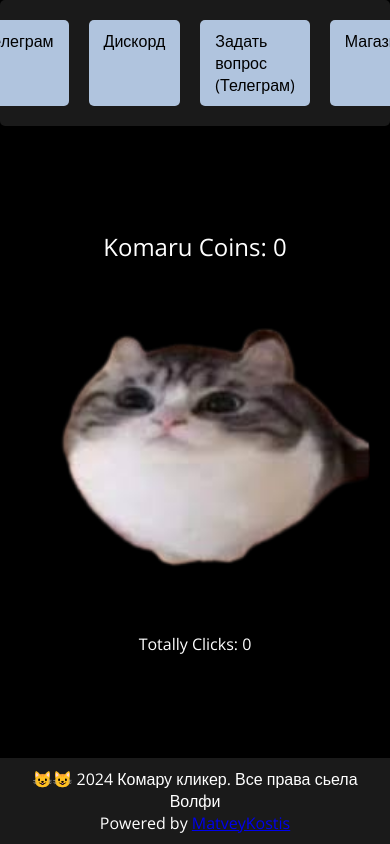
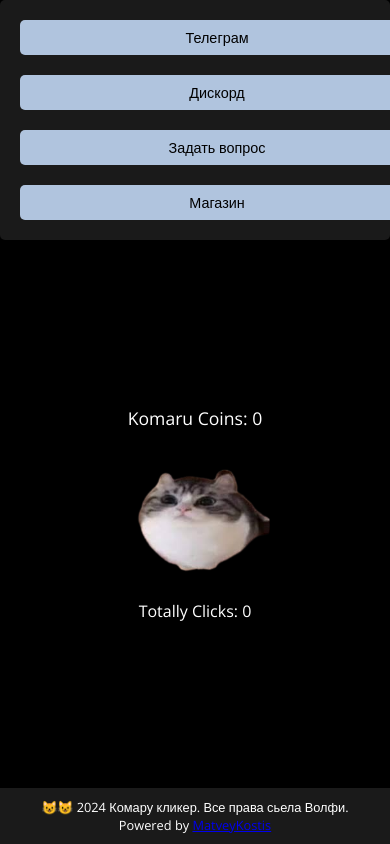
Before and after one commit to MatveyKostis/KomaruSite, a plain HTML site: page index.html in a window 390 px wide. Shown: the top 844 px of the page. Drawn offline with nearby package versions, Linux system fonts and the light colour scheme.

Commit message:
make support to mobile (also created telegram bot)

```diff
--- a/index.html
+++ b/index.html
@@ -1,5 +1,5 @@
 <!DOCTYPE html>
-<html>
+<html lang="ru">
 <head>
     <meta charset="UTF-8">
     <meta name="viewport" content="width=device-width, initial-scale=1.0">
@@ -10,7 +10,7 @@
     <div class="KomaruStart">
         <a href="https://t.me/komariikii" target="_blank">Телеграм</a>
         <a href="https://discord.com/invite/Xwncux6B" target="_blank">Дискорд</a>
-        <a href="https://t.me/KomaruAsk_bot" target="_blank">Задать вопрос (Телеграм)</a>
+        <a href="https://t.me/KomaruAsk_bot" target="_blank">Задать вопрос</a>
         <a href="shop.html">Магазин</a>
     </div>
 
@@ -27,7 +27,7 @@
     </main>
 
     <footer>
-        😺😺 2024 Комару кликер. Все права сьела Волфи<br>
+        😺😺 2024 Комару кликер. Все права сьела Волфи.<br>
         Powered by <a href="https://github.com/MatveyKostis" target="_blank">MatveyKostis</a>
     </footer>
 
--- a/style.css
+++ b/style.css
@@ -13,6 +13,7 @@ body {
 
 .KomaruStart {
     display: flex;
+    flex-wrap: wrap;
     padding: 20px;
     border-radius: 5px;
     margin-bottom: 20px;
@@ -21,17 +22,14 @@ body {
 }
 
 .KomaruStart a {
-    margin-right: 20px;
+    margin: 10px;
     background-color: lightsteelblue;
     padding: 10px 15px;
     border-radius: 5px;
     text-decoration: none;
     color: black;
     transition: background-color 0.3s;
-}
-
-.KomaruStart a:last-child {
-    margin-right: 0;
+    font-size: 1em;
 }
 
 .KomaruStart a:hover {
@@ -48,8 +46,8 @@ body {
 
 #clicker-img {
     border-radius: 50%;
-    width: 350px;
-    height: 350px;
+    width: 250px;  /* Меньше для мобильных */
+    height: 250px;
     cursor: pointer;
     transition: transform 0.1s;
 }
@@ -62,6 +60,7 @@ body {
     color: white;
     margin-bottom: 20px;
     font-size: 1.5em;
+    text-align: center;
 }
 
 footer {
@@ -70,6 +69,7 @@ footer {
     margin-top: 20px;
     padding: 10px;
     background-color: #1a1a1a;
+    font-size: 0.9em;
 }
 
 main {
@@ -94,7 +94,8 @@ main {
     border-radius: 10px;
     padding: 20px;
     text-align: center;
-    width: 250px;
+    width: 100%;
+    max-width: 250px;
 }
 
 .upgrade button {
@@ -114,3 +115,45 @@ main {
 h1, h2 {
     text-align: center;
 }
+
+/* Адаптация для мобильных устройств */
+@media (max-width: 768px) {
+    #clicker-img {
+        width: 200px;
+        height: 200px;
+    }
+
+    .KomaruStart a {
+        font-size: 0.9em;
+        padding: 8px 12px;
+    }
+
+    .Coins_Count {
+        font-size: 1.2em;
+    }
+}
+
+@media (max-width: 480px) {
+    .KomaruStart {
+        flex-direction: column;
+        padding: 10px;
+    }
+
+    .KomaruStart a {
+        width: 100%;
+        text-align: center;
+    }
+
+    #clicker-img {
+        width: 150px;
+        height: 150px;
+    }
+
+    .Coins_Count {
+        font-size: 1.1em;
+    }
+
+    footer {
+        font-size: 0.8em;
+    }
+}
```
